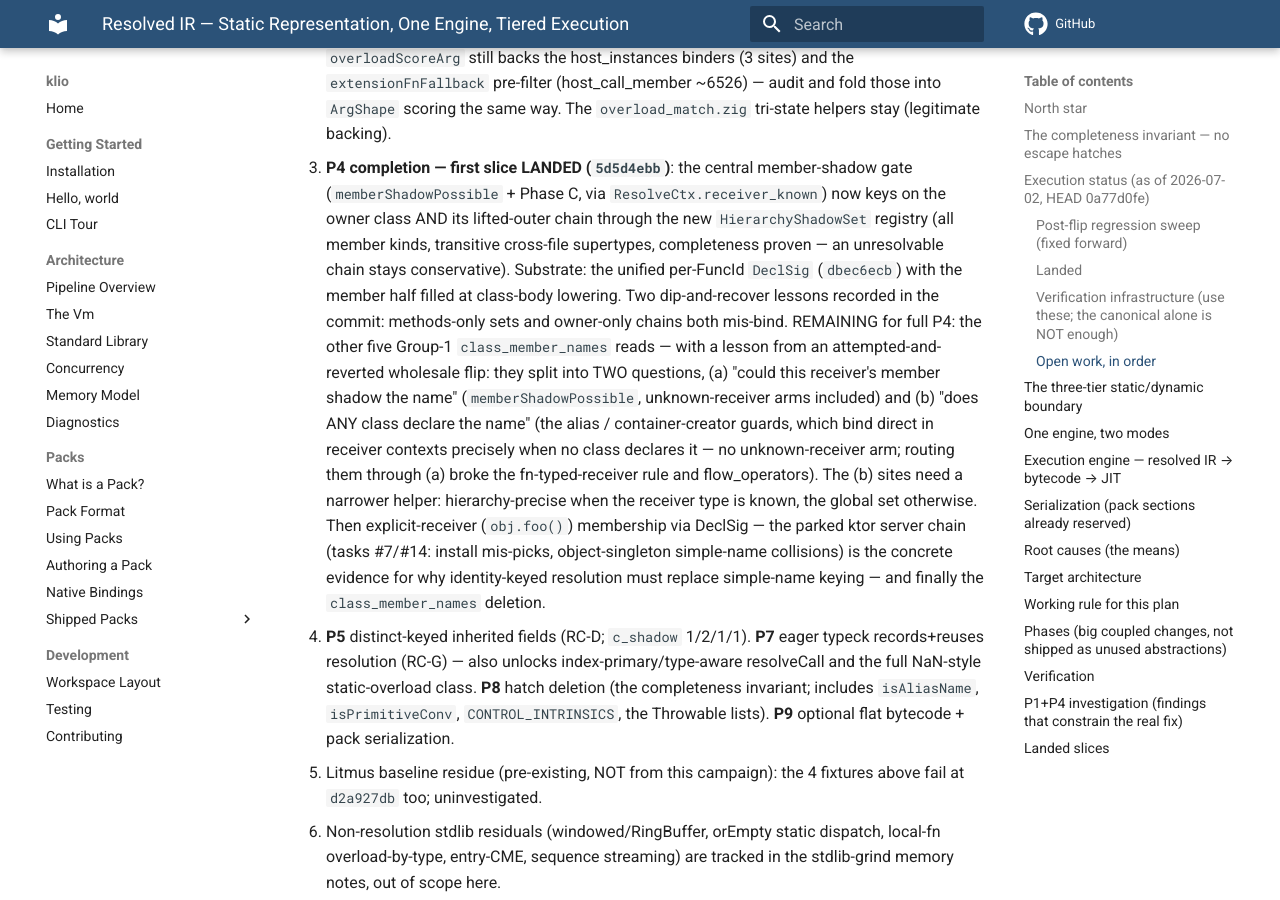
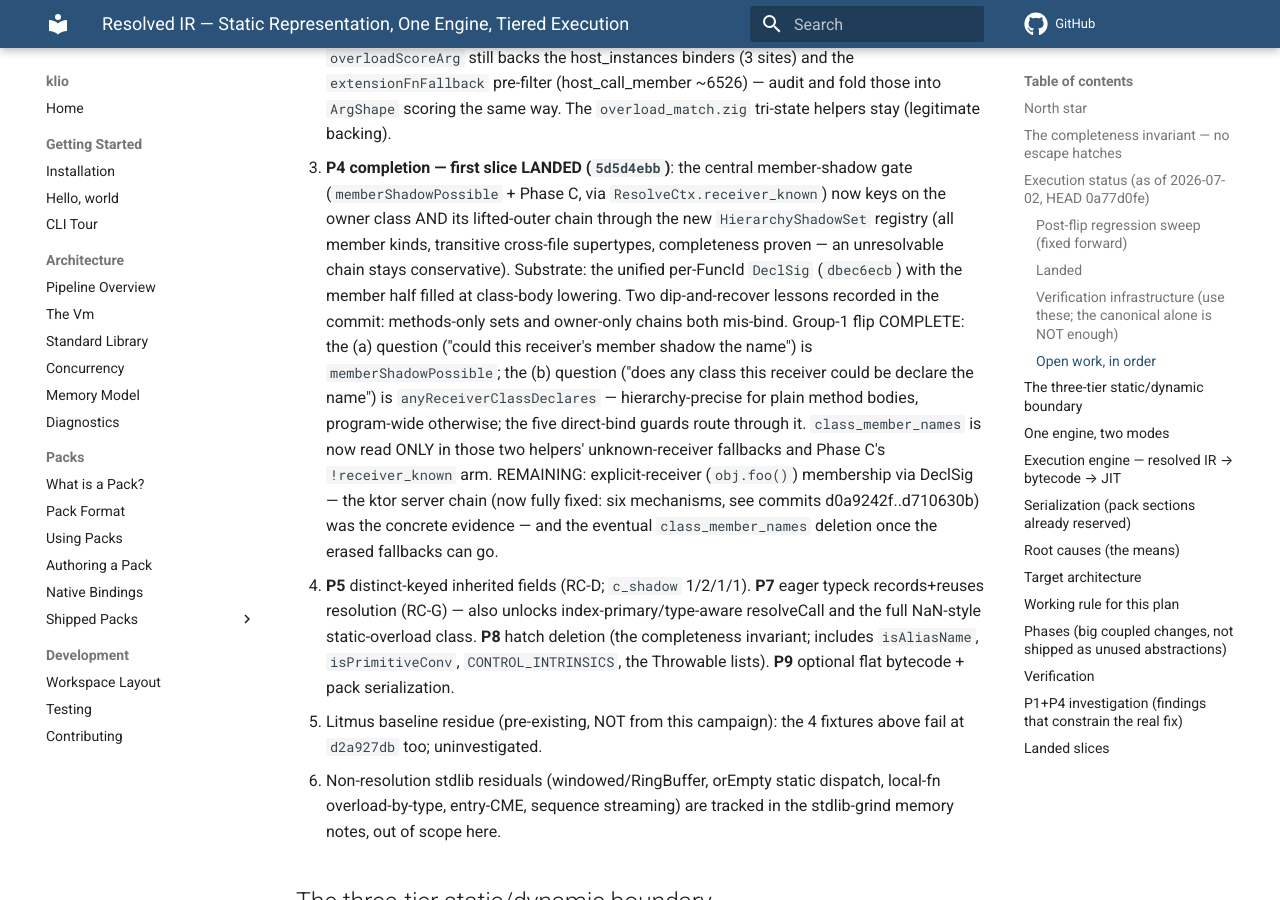
Before and after one commit to DrewCarlson/klio, an MkDocs documentation site: the page built from docs/resolution-unification-plan.md, in a window 1280 px wide and 900 px high, scrolled down 5698 px. Built offline with MkDocs 1.6.1 and Material for MkDocs 9.7.7, drawn with Linux system fonts in a browser that asks for light colours; comment, search, counter and statistics services are not loaded.

Commit message:
docs: Group-1 flip complete with the two-question design

```diff
--- a/docs/resolution-unification-plan.md
+++ b/docs/resolution-unification-plan.md
@@ -231,19 +231,17 @@ recover arc ran 2006 → 2000 (P1) → 1997 (P2, behavior-neutral by audit proof
    unresolvable chain stays conservative). Substrate: the unified per-FuncId `DeclSig`
    (`dbec6ecb`) with the member half filled at class-body lowering. Two dip-and-recover
    lessons recorded in the commit: methods-only sets and owner-only chains both
-   mis-bind. REMAINING for full P4: the other five Group-1 `class_member_names` reads
-   — with a lesson from an attempted-and-reverted wholesale flip: they split into
-   TWO questions, (a) "could this receiver's member shadow the name"
-   (`memberShadowPossible`, unknown-receiver arms included) and (b) "does ANY
-   class declare the name" (the alias / container-creator guards, which bind
-   direct in receiver contexts precisely when no class declares it — no
-   unknown-receiver arm; routing them through (a) broke the fn-typed-receiver
-   rule and flow_operators). The (b) sites need a narrower helper:
-   hierarchy-precise when the receiver type is known, the global set otherwise.
-   Then explicit-receiver (`obj.foo()`) membership via DeclSig — the parked ktor
-   server chain (tasks #7/#14: install mis-picks, object-singleton simple-name
-   collisions) is the concrete evidence for why identity-keyed resolution must
-   replace simple-name keying — and finally the `class_member_names` deletion.
+   mis-bind. Group-1 flip COMPLETE: the (a) question ("could this receiver's
+   member shadow the name") is `memberShadowPossible`; the (b) question ("does
+   any class this receiver could be declare the name") is
+   `anyReceiverClassDeclares` — hierarchy-precise for plain method bodies,
+   program-wide otherwise; the five direct-bind guards route through it.
+   `class_member_names` is now read ONLY in those two helpers' unknown-receiver
+   fallbacks and Phase C's `!receiver_known` arm. REMAINING: explicit-receiver
+   (`obj.foo()`) membership via DeclSig — the ktor server chain (now fully
+   fixed: six mechanisms, see commits d0a9242f..d710630b) was the concrete
+   evidence — and the eventual `class_member_names` deletion once the erased
+   fallbacks can go.
 4. **P5** distinct-keyed inherited fields (RC-D; `c_shadow` 1/2/1/1). **P7** eager
    typeck records+reuses resolution (RC-G) — also unlocks index-primary/type-aware
    resolveCall and the full NaN-style static-overload class. **P8** hatch deletion
```
